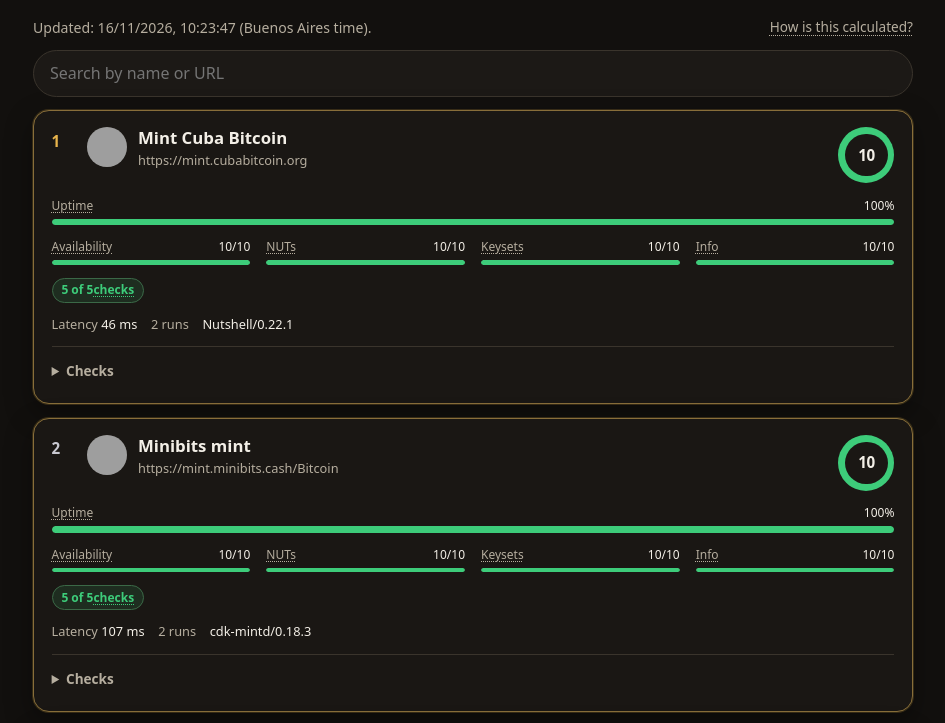
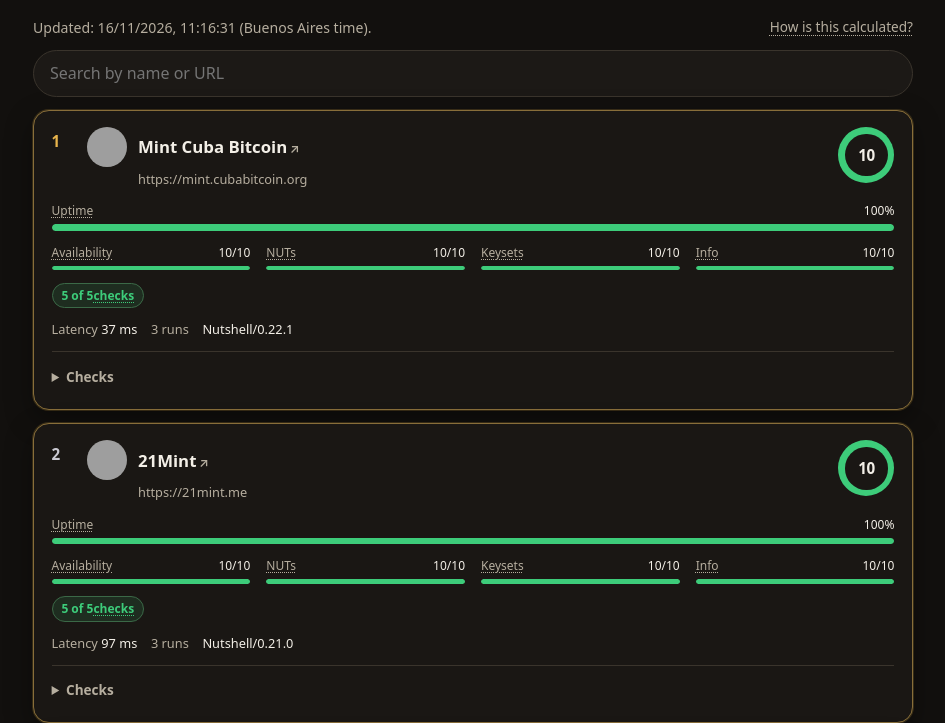
Before and after one commit to Fierillo/auditorcillo, a website: page site/index.html in a window 1280 px wide. Shown: the part 217-940 px from the top of the page, without its empty margins (167-1112 px from the left). Drawn offline with Linux system fonts and the light colour scheme; grey boxes are pictures that could not be loaded.

Commit message:
feat: open a mint's website from the card
Record a safe websiteUrl in the audit from NUT-06 website or urls, else the mint origin, and link the card name and logo to it.

```diff
--- a/site/i18n.js
+++ b/site/i18n.js
@@ -34,6 +34,7 @@ export const MESSAGES = {
     faqSourceLink: 'Source on GitHub',
     footerBlock: 'Block #{height}',
     footerCredit: '[project]auditorcillo[/project] was made with 🧡 by [author]Fierillo[/author]',
+    openMintSite: 'Open {name} website',
     scoreOutOfTen: '{score}/10',
     fraud: '⚠ [faq-fraud]Possible fraud[/faq-fraud]: {alerts}',
     offline: 'Does not respond',
@@ -96,6 +97,7 @@ export const MESSAGES = {
     faqSourceLink: 'Código en GitHub',
     footerBlock: 'Bloque #{height}',
     footerCredit: '[project]auditorcillo[/project] fue hecho con 🧡 por [author]Fierillo[/author]',
+    openMintSite: 'Abrir el sitio de {name}',
     scoreOutOfTen: '{score}/10',
     fraud: '⚠ [faq-fraud]Posible fraude[/faq-fraud]: {alerts}',
     offline: 'No responde',
--- a/site/index.html
+++ b/site/index.html
@@ -157,6 +157,7 @@
     .langs button:focus-visible,
     .faq summary:focus-visible,
     .faq-link:focus-visible,
+    .mint-site:focus-visible,
     .site-footer a:focus-visible,
     .checks summary:focus-visible,
     .search input:focus-visible,
@@ -207,7 +208,7 @@
       font-size: .88rem;
       flex: 1 1 12rem;
     }
-    .faq-link {
+    a.faq-link {
       color: inherit;
       text-decoration: underline dotted;
       text-underline-offset: .2em;
@@ -353,7 +354,6 @@
       background: #241f1a;
       border: 1px solid var(--line);
     }
-    .id { min-width: 0; }
     .name {
       font-weight: 600;
       font-size: 1.05rem;
@@ -365,6 +365,24 @@
       font-size: .8rem;
       word-break: break-all;
       margin-top: .15rem;
+    }
+    .mint { min-width: 0; flex: 1; }
+    .mint-site, .mint-plain {
+      display: flex;
+      align-items: center;
+      gap: .7rem;
+      min-width: 0;
+      color: inherit;
+      text-decoration: none;
+      border-radius: 8px;
+    }
+    .mint-site:hover .name { color: var(--accent); }
+    .mint .url { padding-left: calc(2.5rem + .7rem); }
+    .ext {
+      margin-left: .2em;
+      color: var(--muted);
+      font-weight: 600;
+      font-size: .75em;
     }
     .site-footer {
       margin: 2.5rem 0 0;
@@ -637,9 +655,9 @@
       matchesMint,
       mintInitials,
       normalizeQuery,
-      partPercent,
       openFaqTarget,
       parseLinkedText,
+      partPercent,
       scoreTier,
       toTen,
     } from './view.js';
@@ -782,10 +800,30 @@
         card.append(banner);
       }
 
-      const identity = el('div', '', 'id');
-      identity.append(el('div', m.name || m.url, 'name'), el('div', m.url, 'url'));
+      const nameText = m.name || m.url;
       const who = el('div', '', 'who');
-      who.append(el('div', String(i + 1), 'rank'), portrait(m), identity);
+      const mint = el('div', '', 'mint');
+      const portraitNode = portrait(m);
+      const name = el('div', nameText, 'name');
+      if (isSafeIconUrl(m.websiteUrl)) {
+        const site = document.createElement('a');
+        site.className = 'mint-site';
+        site.href = m.websiteUrl;
+        site.target = '_blank';
+        site.rel = 'noopener noreferrer';
+        site.setAttribute('aria-label', t('openMintSite', { name: nameText }));
+        const hint = el('span', '↗', 'ext');
+        hint.setAttribute('aria-hidden', 'true');
+        name.append(hint);
+        site.append(portraitNode, name);
+        mint.append(site);
+      } else {
+        const plain = el('div', '', 'mint-plain');
+        plain.append(portraitNode, name);
+        mint.append(plain);
+      }
+      mint.append(el('div', m.url, 'url'));
+      who.append(el('div', String(i + 1), 'rank'), mint);
 
       const total = displayTen(m.score.total, maxScore, true);
       const ring = el('div', '', `score ${scoreTier(m.score.total)}`);
--- a/site/ranking.json
+++ b/site/ranking.json
@@ -1,5 +1,5 @@
 {
-  "generatedAt": "2026-11-16T13:23:47.838Z",
+  "generatedAt": "2026-11-16T14:16:31.174Z",
   "weights": {
     "availability": 40,
     "nuts": 30,
@@ -26,9 +26,9 @@
         20,
         29
       ],
-      "checkedAt": "2026-11-16T13:23:57.260Z",
+      "checkedAt": "2026-11-16T14:16:41.207Z",
       "online": true,
-      "latencyMs": 46,
+      "latencyMs": 37,
       "info": {
         "name": true,
         "pubkey": true,
@@ -59,8 +59,81 @@
         }
       },
       "error": null,
+      "websiteUrl": "https://mint.cubabitcoin.org",
       "iconUrl": "https://image.nostr.build/851be21e07223c5cb91dd32cc1bc0b01321ad0d5fb2e428273c1ee85781b5e87.jpg",
       "history": [
+        true,
+        true,
+        true
+      ],
+      "uptime": 100,
+      "score": {
+        "total": 100,
+        "parts": {
+          "availability": 40,
+          "nuts": 30,
+          "keysets": 20,
+          "info": 10
+        },
+        "alerts": []
+      }
+    },
+    {
+      "url": "https://21mint.me",
+      "name": "21Mint",
+      "version": "Nutshell/0.21.0",
+      "nuts": [
+        4,
+        5,
+        7,
+        8,
+        9,
+        10,
+        11,
+        12,
+        14,
+        15,
+        17,
+        20,
+        29
+      ],
+      "checkedAt": "2026-11-16T14:16:40.051Z",
+      "online": true,
+      "latencyMs": 97,
+      "info": {
+        "name": true,
+        "pubkey": true,
+        "version": true,
+        "description": true,
+        "contact": true
+      },
+      "checks": {
+        "keysetIds": {
+          "nut": 2,
+          "ok": true
+        },
+        "keysetsListed": {
+          "nut": 2,
+          "ok": true
+        },
+        "mintQuote": {
+          "nut": 4,
+          "ok": true
+        },
+        "meltQuote": {
+          "nut": 5,
+          "ok": true
+        },
+        "checkState": {
+          "nut": 7,
+          "ok": true
+        }
+      },
+      "error": null,
+      "websiteUrl": "https://21mint.me",
+      "iconUrl": "https://cdn.nostrcheck.me/8c382ee1f0df71548ca203063c0def8da4a84c6add3b43caa8469d1e3732cce7/f7168979ea9ba910daff503bdc3e7302d27a3fdbb8c90ee4a8d1abcd80ee255b.webp",
+      "history": [
+        true,
         true,
         true
       ],
@@ -95,9 +168,9 @@
         20,
         29
       ],
-      "checkedAt": "2026-11-16T13:23:54.123Z",
+      "checkedAt": "2026-11-16T14:16:37.891Z",
       "online": true,
-      "latencyMs": 107,
+      "latencyMs": 108,
       "info": {
         "name": true,
         "pubkey": true,
@@ -128,8 +201,10 @@
         }
       },
       "error": null,
+      "websiteUrl": "https://mint.minibits.cash",
       "iconUrl": "https://minibits.cash/icon-192.png",
       "history": [
+        true,
         true,
         true
       ],
@@ -164,9 +239,9 @@
         20,
         29
       ],
-      "checkedAt": "2026-11-16T13:23:55.064Z",
+      "checkedAt": "2026-11-16T14:16:38.820Z",
       "online": true,
-      "latencyMs": 113,
+      "latencyMs": 123,
       "info": {
         "name": true,
         "pubkey": true,
@@ -197,77 +272,10 @@
         }
       },
       "error": null,
+      "websiteUrl": "https://mint.macadamia.cash",
       "iconUrl": "https://cypherbase.cc/images/logo_w256.png",
       "history": [
         true,
-        true
-      ],
-      "uptime": 100,
-      "score": {
-        "total": 100,
-        "parts": {
-          "availability": 40,
-          "nuts": 30,
-          "keysets": 20,
-          "info": 10
-        },
-        "alerts": []
-      }
-    },
-    {
-      "url": "https://21mint.me",
-      "name": "21Mint",
-      "version": "Nutshell/0.21.0",
-      "nuts": [
-        4,
-        5,
-        7,
-        8,
-        9,
-        10,
-        11,
-        12,
-        14,
-        15,
-        17,
-        20,
-        29
-      ],
-      "checkedAt": "2026-11-16T13:23:56.034Z",
-      "online": true,
-      "latencyMs": 128,
-      "info": {
-        "name": true,
-        "pubkey": true,
-        "version": true,
-        "description": true,
-        "contact": true
-      },
-      "checks": {
-        "keysetIds": {
-          "nut": 2,
-          "ok": true
-        },
-        "keysetsListed": {
-          "nut": 2,
-          "ok": true
-        },
-        "mintQuote": {
-          "nut": 4,
-          "ok": true
-        },
-        "meltQuote": {
-          "nut": 5,
-          "ok": true
-        },
-        "checkState": {
-          "nut": 7,
-          "ok": true
-        }
-      },
-      "error": null,
-      "iconUrl": "https://cdn.nostrcheck.me/8c382ee1f0df71548ca203063c0def8da4a84c6add3b43caa8469d1e3732cce7/f7168979ea9ba910daff503bdc3e7302d27a3fdbb8c90ee4a8d1abcd80ee255b.webp",
-      "history": [
         true,
         true
       ],
@@ -302,9 +310,9 @@
         20,
         29
       ],
-      "checkedAt": "2026-11-16T13:24:01.246Z",
+      "checkedAt": "2026-11-16T14:16:45.127Z",
       "online": true,
-      "latencyMs": 130,
+      "latencyMs": 182,
       "info": {
         "name": true,
         "pubkey": true,
@@ -335,8 +343,10 @@
         }
       },
       "error": null,
+      "websiteUrl": "https://mint.coinos.io",
       "iconUrl": "https://coinos.io/images/icon.png",
       "history": [
+        true,
         true,
         true
       ],
@@ -371,9 +381,9 @@
         20,
         29
       ],
-      "checkedAt": "2026-11-16T13:23:47.839Z",
+      "checkedAt": "2026-11-16T14:16:31.175Z",
       "online": true,
-      "latencyMs": 126,
+      "latencyMs": 142,
       "info": {
         "name": true,
         "pubkey": true,
@@ -428,8 +438,10 @@
         }
       },
       "error": null,
+      "websiteUrl": "https://testnut.cashu.space",
       "iconUrl": "https://image.nostr.build/46ee47763c345d2cfa3317f042d332003f498ee281fb42808d47a7d3b9585911.png",
       "history": [
+        true,
         true,
         true
       ],
@@ -463,9 +475,9 @@
         20,
         29
       ],
-      "checkedAt": "2026-11-16T13:23:57.671Z",
+      "checkedAt": "2026-11-16T14:16:41.582Z",
       "online": true,
-      "latencyMs": 289,
+      "latencyMs": 286,
       "info": {
         "name": true,
         "pubkey": true,
@@ -496,7 +508,9 @@
         }
       },
       "error": null,
+      "websiteUrl": "https://mint.cashu.chat",
       "history": [
+        true,
         true,
         true
       ],
@@ -517,13 +531,15 @@
       "name": null,
       "version": null,
       "nuts": [],
-      "checkedAt": "2026-11-16T13:23:54.086Z",
+      "checkedAt": "2026-11-16T14:16:37.710Z",
       "online": false,
       "latencyMs": null,
       "info": {},
       "checks": {},
       "error": "fetch failed (Client network socket disconnected before secure TLS connection was established, ECONNRESET) at https://nofee.testnut.cashu.space",
+      "websiteUrl": "https://nofee.testnut.cashu.space",
       "history": [
+        false,
         false,
         false
       ],
@@ -544,13 +560,15 @@
       "name": null,
       "version": null,
       "nuts": [],
-      "checkedAt": "2026-11-16T13:23:54.112Z",
+      "checkedAt": "2026-11-16T14:16:37.772Z",
       "online": false,
       "latencyMs": null,
       "info": {},
       "checks": {},
       "error": "fetch failed (Client network socket disconnected before secure TLS connection was established, ECONNRESET) at https://fake.thesimplekid.dev",
+      "websiteUrl": "https://fake.thesimplekid.dev",
       "history": [
+        false,
         false,
         false
       ],
```
Also changed, not shown: src/probe.ts (+31 -3 lines), test/probe.test.ts (+54 -1 lines).
